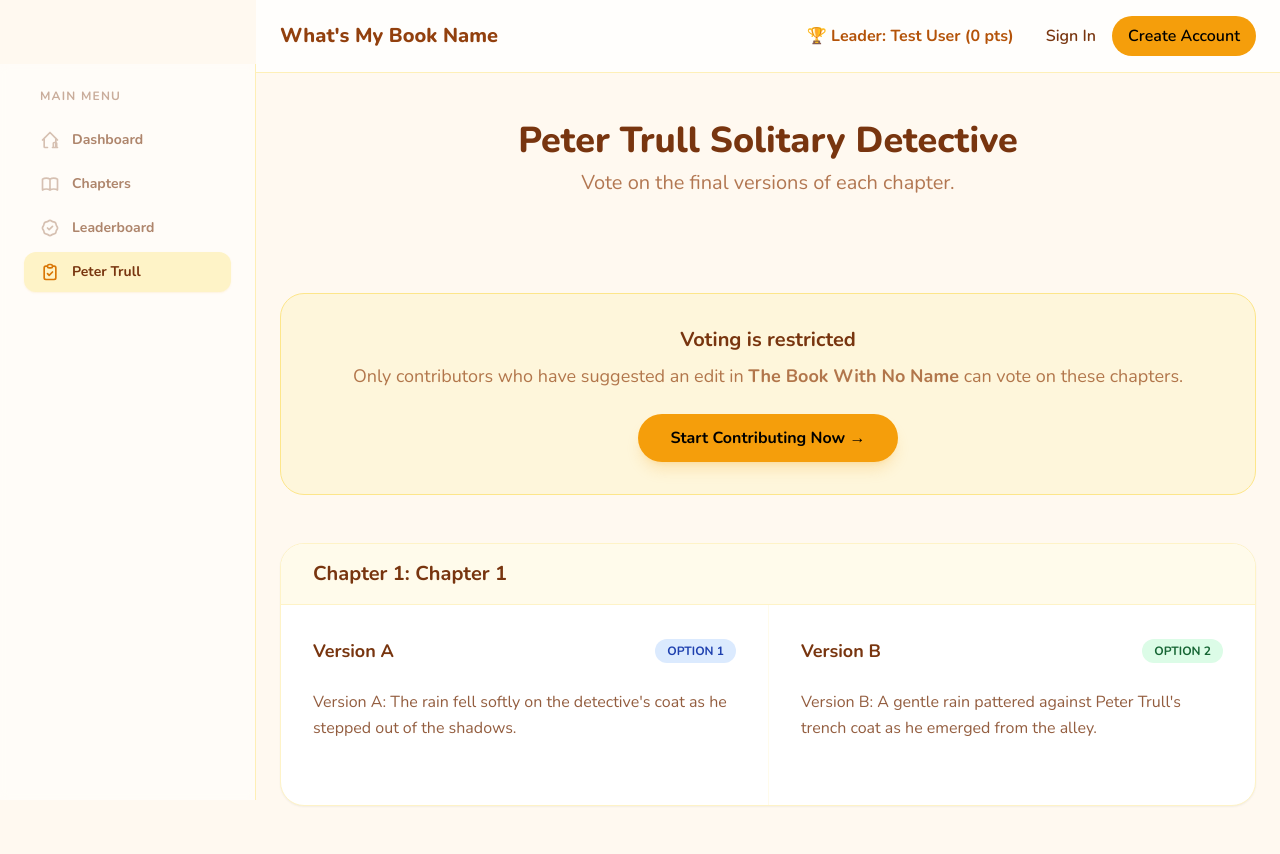
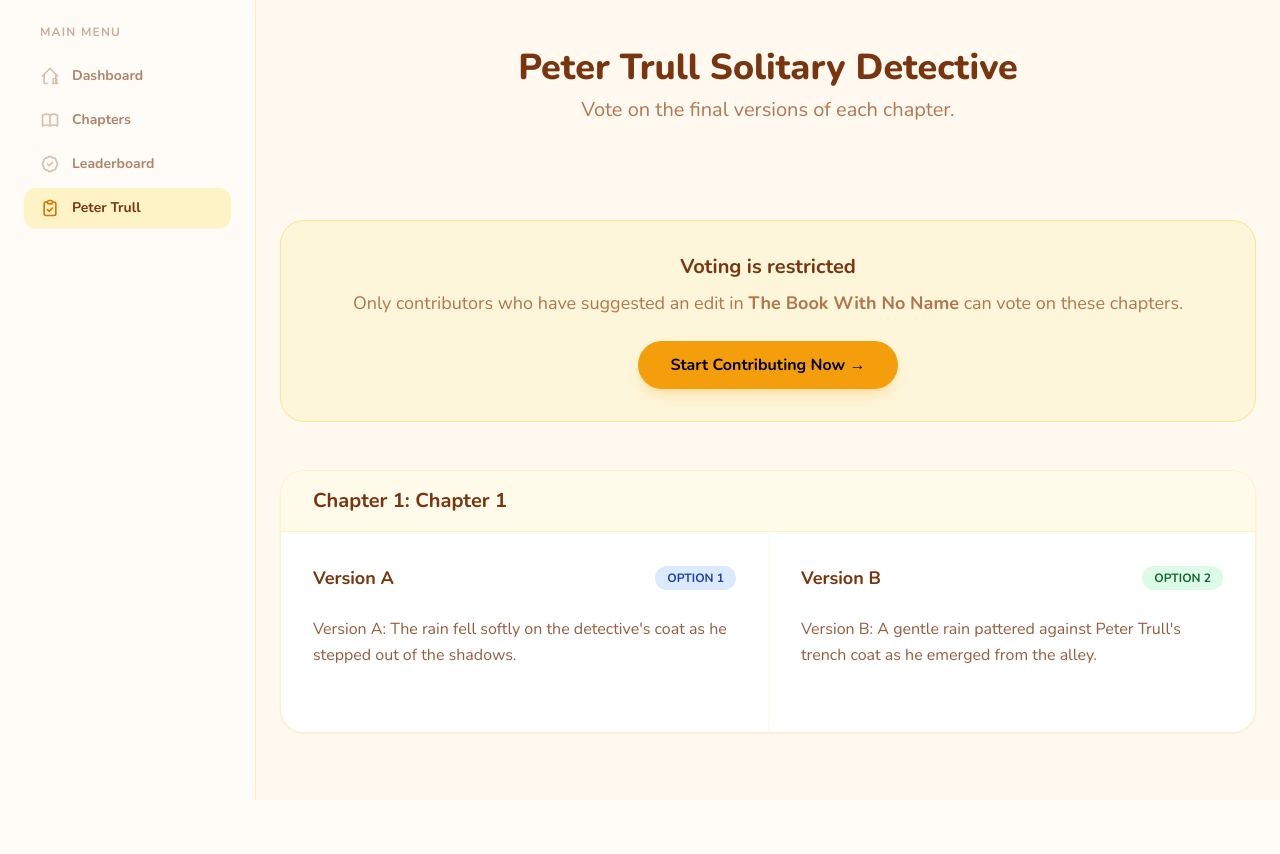
Before and after one commit to MK1971/novel-app, a Laravel app: page /vote in a window 1280 px wide. After the commit the page ends 800 px from the top, so only its background shows below. Run offline with Laravel 12, Linux system fonts and the light colour scheme; data comes from the database, SQL or seed files in the repository; style sheets or scripts are compiled from the project's sources.

Commit message:
Fix: Sidebar visibility and layout cleanup

```diff
--- a/resources/views/layouts/guest.blade.php
+++ b/resources/views/layouts/guest.blade.php
@@ -16,14 +16,16 @@
     </head>
     <body class="min-h-screen antialiased" style="font-family: 'Nunito', sans-serif; background: #fff9f0; color: #2c2419;">
         <div class="min-h-screen flex flex-col">
-            <div class="flex flex-1">
-                @if(!isset($hideSidebar) || !$hideSidebar)
+            @if(!isset($hideSidebar) || !$hideSidebar)
+                <div class="flex flex-1">
                     @include('layouts.sidebar')
-                @endif
-                <div class="flex-1">
-                    {{ $slot }}
+                    <div class="flex-1">
+                        {{ $slot }}
+                    </div>
                 </div>
-            </div>
+            @else
+                {{ $slot }}
+            @endif
         </div>
 
         {{-- Auth modals for guests --}}
--- a/resources/views/layouts/sidebar.blade.php
+++ b/resources/views/layouts/sidebar.blade.php
@@ -1,4 +1,4 @@
-<aside class="hidden lg:flex flex-col w-64 bg-white/50 backdrop-blur-sm border-r border-amber-200/60 sticky top-16 h-[calc(100vh-4rem)] overflow-y-auto">
+<aside class="hidden md:flex flex-col w-64 bg-white/50 backdrop-blur-sm border-r border-amber-200/60 sticky top-0 h-screen overflow-y-auto">
     <div class="p-6 space-y-8">
         {{-- Main Navigation --}}
         <div>
--- a/resources/views/vote/index.blade.php
+++ b/resources/views/vote/index.blade.php
@@ -8,26 +8,6 @@
             <h2 class="font-semibold text-xl text-amber-900 leading-tight">Peter Trull Solitary Detective - Vote</h2>
         </x-slot>
     @else
-        <nav class="border-b border-amber-200/60 bg-white/80 backdrop-blur-sm sticky top-0 z-40">
-            <div class="max-w-5xl mx-auto px-6 py-4 flex flex-wrap items-center justify-between gap-4">
-                <a href="{{ url('/') }}" class="text-xl font-extrabold text-amber-800 hover:text-amber-600 transition-colors">
-                    What's My Book Name
-                </a>
-                <div class="flex items-center gap-6 md:gap-8">
-                    @if($topLeader)
-                        <div class="hidden sm:block text-amber-700 font-bold">
-                            🏆 Leader: {{ $topLeader->name }} ({{ $topLeader->points }} pts)
-                        </div>
-                    @endif
-                    <div class="flex gap-4">
-                        <button type="button" x-data @click="$dispatch('open-modal', 'login-modal')" class="text-amber-900 font-semibold hover:text-amber-600 transition-colors">Sign In</button>
-                        <button type="button" x-data @click="$dispatch('open-modal', 'register-modal')" class="px-4 py-2 bg-amber-500 text-black font-semibold rounded-full hover:bg-amber-600 transition-colors shrink-0">
-                            Create Account
-                        </button>
-                    </div>
-                </div>
-            </div>
-        </nav>
         <div class="max-w-5xl mx-auto px-6 pt-12">
             <h2 class="text-center text-4xl font-extrabold text-amber-900 mb-2">Peter Trull Solitary Detective</h2>
             <p class="text-center text-amber-800/70 text-xl font-medium mb-12">Vote on the final versions of each chapter.</p>
```
Also changed, not shown: resources/views/chapters/index.blade.php (+0 -20 lines), resources/views/chapters/show.blade.php (+0 -20 lines), resources/views/leaderboard.blade.php (+0 -20 lines), CHANGELOG.md.
